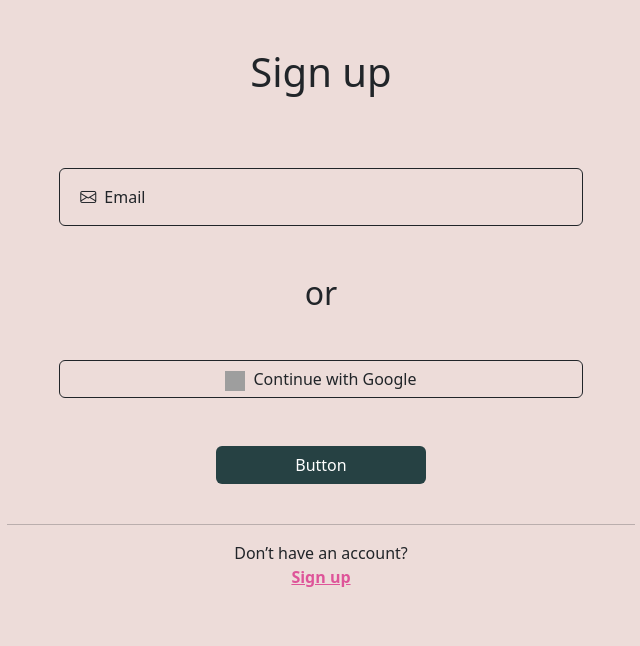
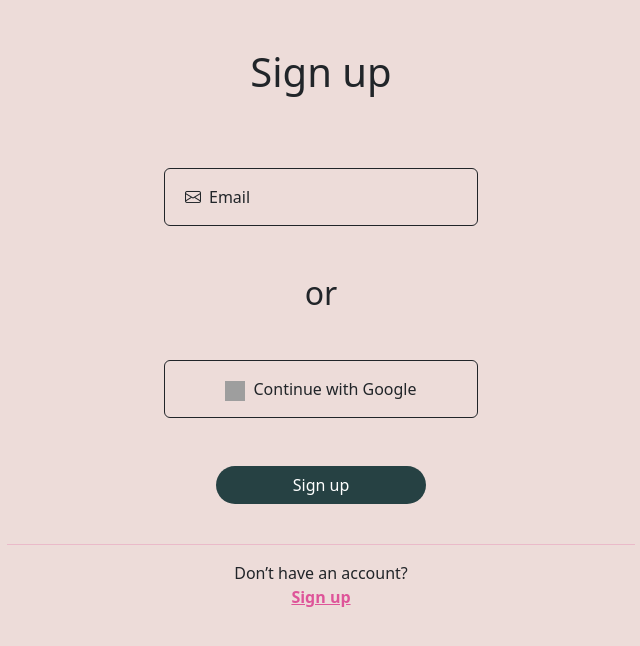
Before and after one commit to Porramin-Boonnak/vivart, a React (Create React App) app: page /signup in a window 1280 px wide. Shown: the top 646 px of the page, without its empty margins (319-959 px from the left). Built offline with nearby package versions, Linux system fonts and the light colour scheme; grey boxes are pictures that could not be loaded.

Commit message:
fix signin and signup litle

```diff
--- a/src/pages/signin.js
+++ b/src/pages/signin.js
@@ -2,7 +2,7 @@
 export default function Signin() {
     return (
         <div className="container-fluid bg-secondary d-flex flex-column justify-content-start align-items-center vh-100 w-100 text-center">
-            <h1 className="my-5 fw-light">Sign up</h1>
+            <h1 className="my-5 fw-light">Sign in</h1>
 
             <div className="form-floating my-3 col-3">
                 <input type="email" className="form-control bg-secondary border border-dark" id="floatingInput" placeholder="name@example.com" />
@@ -18,7 +18,7 @@ export default function Signin() {
                 </label>
             </div>
 
-            <button className="btn col-5=3 bg-secondary border border-dark my-4 ">
+            <button className="btn col-3 bg-secondary border border-dark my-4 p-3">
                 <img src="https://registry.npmmirror.com/@lobehub/icons-static-png/latest/files/dark/google-color.png" alt="Google Logo" width="20" height="20" className="me-2" />
                 Continue with Google
             </button>
--- a/src/pages/signup.js
+++ b/src/pages/signup.js
@@ -4,7 +4,7 @@ export default function Signup() {
         <div className="container-fluid bg-secondary d-flex flex-column justify-content-start align-items-center vh-100 w-100 text-center">
             <h1 className="my-5 fw-light">Sign up</h1>
 
-            <div className="form-floating my-4 col-5">
+            <div className="form-floating my-4 col-3">
                 <input type="email" className="form-control bg-secondary border border-dark" id="floatingInput" placeholder="name@example.com" />
                 <label htmlFor="floatingInput" className="ms-2 ">
                     <i className="bi bi-envelope me-2 "></i>Email
@@ -13,15 +13,15 @@ export default function Signup() {
 
             <h2 className="my-4">or</h2>
 
-            <button className="btn col-5 bg-secondary border border-dark my-4 ">
+            <button className="btn col-3 bg-secondary border border-dark my-4 p-3">
                 <img src="https://registry.npmmirror.com/@lobehub/icons-static-png/latest/files/dark/google-color.png" alt="Google Logo" width="20" height="20" className="me-2" />
                 Continue with Google
             </button>
 
             <div className="d-grid gap-2 col-2 my-4">
-                <button className="btn cs-color" type="button">Button</button>
+                <button className="btn cs-color rounded-pill" type="button">Sign up</button>
             </div>
-            <hr className="w-50 border-pink" />
+            <hr className="w-50 border-primary" />
             <p>Don’t have an account? <a href="#" className="text-pink fw-bold"><br className="my-2"></br>Sign up</a></p>
         </div>
     )
```
